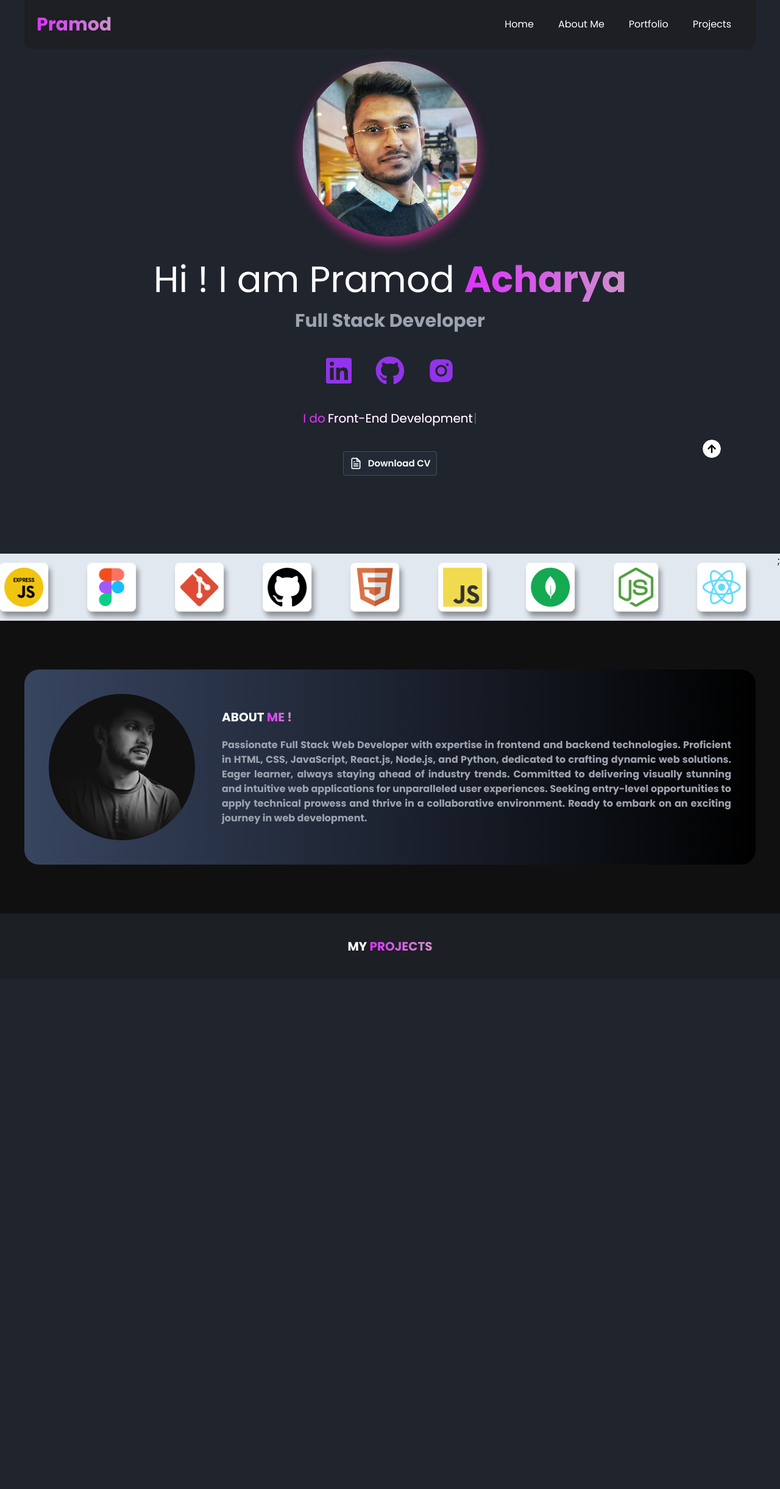
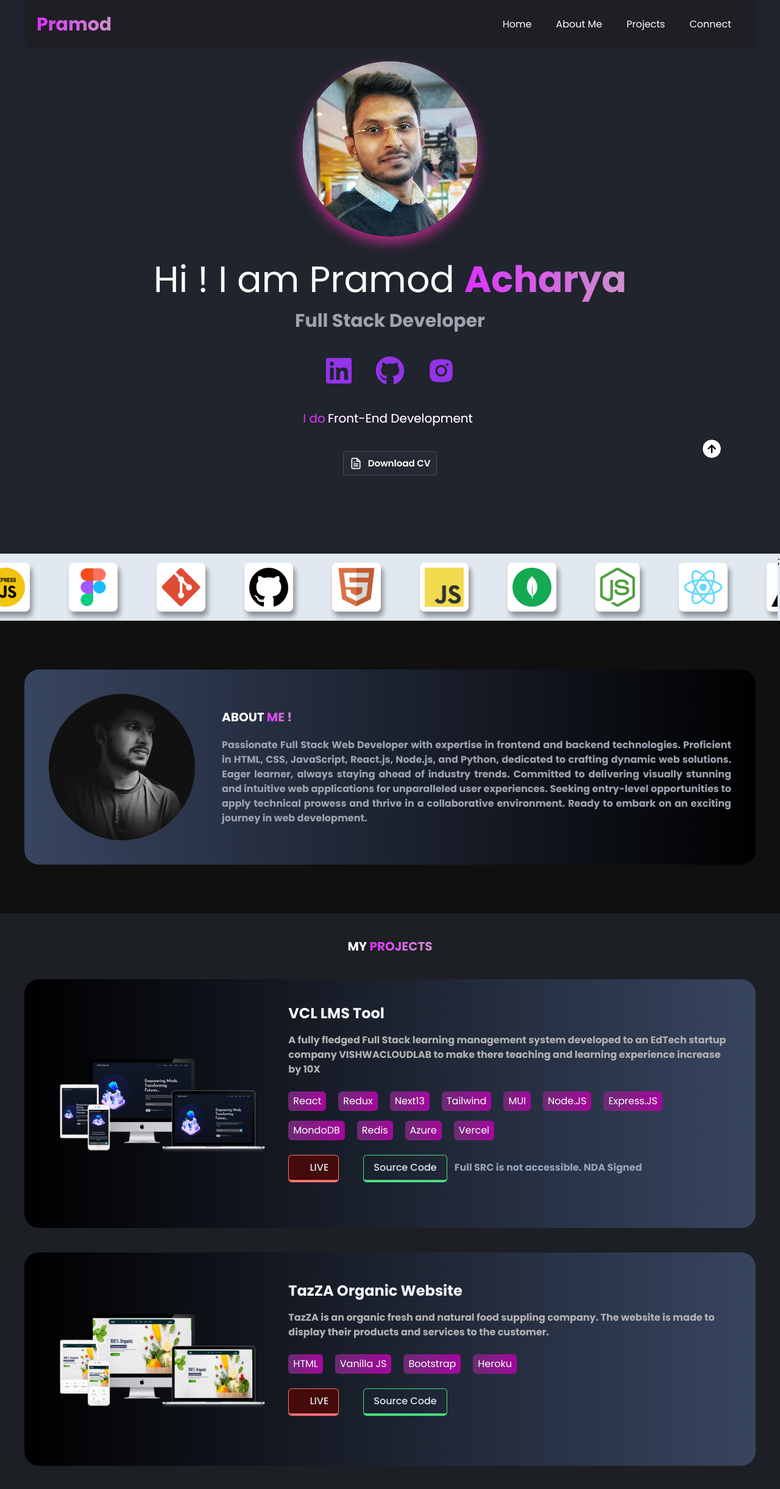
Before and after one commit to PramodAcharya808/Pramod-Acharya-Portfolio-Official, a React (Vite) app: page / in a window 1280 px wide. Shown: the whole page at 61% size. Before the commit the page ends 1606 px from the top, so only its background shows below. Built offline with nearby package versions, Linux system fonts and the light colour scheme.

Commit message:
project sections started

```diff
--- a/src/App.jsx
+++ b/src/App.jsx
@@ -4,6 +4,7 @@ import About from "./components/About/About";
 import SkillScroll from "./components/Skills/SkillScroll";
 import ScrollTop from "./components/ScrollTopBtn/ScrollTop";
 import Project from "./components/Projects/Project";
+
 function App() {
   return (
     <>
--- a/src/components/About/About.jsx
+++ b/src/components/About/About.jsx
@@ -3,13 +3,16 @@ import aboutDp from "../../assets/about-dp.jpg";
 
 function About() {
   return (
-    <section className="aboutSection bg-[#101010] text-center md:py-20">
+    <section
+      className="aboutSection bg-[#101010] text-center md:py-20"
+      id="aboutMe"
+    >
       <div className="aboutWrapper max-h[1200px] mx-auto box-border flex max-w-[1200px] flex-col items-center  justify-center space-y-11  bg-aboutBg p-10 md:flex-row md:space-x-11 md:space-y-0 md:rounded-3xl">
         <img src={aboutDp} className="h-60 w-60 rounded-full" />
-        <p className="text-justify font-bold text-gray-400 ">
-          <h1 className=" mb-5 text-center text-xl font-bold uppercase text-white md:text-left">
+        <h3 className="text-justify font-bold text-gray-400 ">
+          <p className=" mb-5 text-center text-xl font-bold uppercase text-white md:text-left">
             About <span className="primary-color">Me !</span>
-          </h1>
+          </p>
           Passionate Full Stack Web Developer with expertise in frontend and
           backend technologies. Proficient in HTML, CSS, JavaScript, React.js,
           Node.js, and Python, dedicated to crafting dynamic web solutions.
@@ -18,7 +21,7 @@ function About() {
           unparalleled user experiences. Seeking entry-level opportunities to
           apply technical prowess and thrive in a collaborative environment.
           Ready to embark on an exciting journey in web development.
-        </p>
+        </h3>
       </div>
     </section>
   );
--- a/src/components/Navbar/Navbar.jsx
+++ b/src/components/Navbar/Navbar.jsx
@@ -18,18 +18,21 @@ const Navbar = () => {
       </h1>
       <div className="deskNav  hidden h-12 items-center justify-between  md:flex">
         <ul className="navList flex">
-          <li className="cursor-pointer p-5 transition-all hover:animate-ping hover:font-bold">
+          <a className="cursor-pointer p-5 transition-all hover:animate-ping hover:font-bold">
             Home
-          </li>
-          <li className="cursor-pointer p-5 transition-all hover:animate-ping hover:font-bold">
+          </a>
+          <a
+            className="cursor-pointer p-5 transition-all hover:animate-ping hover:font-bold"
+            href="#aboutMe"
+          >
             About Me
-          </li>
-          <li className="cursor-pointer p-5 transition-all hover:animate-ping hover:font-bold">
-            Portfolio
-          </li>
-          <li className="cursor-pointer p-5 transition-all hover:animate-ping hover:font-bold">
+          </a>
+          <a className="cursor-pointer p-5 transition-all hover:animate-ping hover:font-bold">
             Projects
-          </li>
+          </a>
+          <a className="cursor-pointer p-5 transition-all hover:animate-ping hover:font-bold">
+            Connect
+          </a>
         </ul>
       </div>
 
@@ -54,8 +57,8 @@ const Navbar = () => {
         <ul className="navList space-y-10 p-5 text-xl">
           <li className="cursor-pointer">Home</li>
           <li className="cursor-pointer">About Me</li>
-          <li className="cursor-pointer">Portfolio</li>
           <li className="cursor-pointer">Projects</li>
+          <li className="cursor-pointer">Connect</li>
         </ul>
       </div>
     </nav>
--- a/src/components/Projects/Project.jsx
+++ b/src/components/Projects/Project.jsx
@@ -1,14 +1,13 @@
 import React from "react";
+import ProjectCard from "./ProjectCard";
 
 const Project = () => {
   return (
-    <section className="projectSection bg-[#1C1F24] py-10 font-bold text-white">
+    <section className="projectSection space-y-10 bg-[#1C1F24] py-10 font-bold text-white">
       <h1 className="headding text-center text-xl uppercase">
         My <span className="primary-color">Projects</span>
       </h1>
-      <div className="projectCard">
-
-      </div>
+      <ProjectCard />
     </section>
   );
 };
--- /dev/null
+++ b/src/components/Projects/ProjectCard.jsx
@@ -0,0 +1,59 @@
+import React from "react";
+import { projectData } from "./projectData";
+
+export default function ProjectCard() {
+  return (
+    <div className="cardSection mx-auto max-w-[1200px] space-y-10">
+      {projectData.map((projects) => {
+        return (
+          <div
+            className="cards bg-aboutBgRight a flex min-h-[350px] flex-col items-center space-x-5 rounded-3xl p-10 md:flex-row"
+            key={projects.id}
+          >
+            <img src={projects.mockup} className="md:h-1/2 md:w-1/3" />
+
+            <div className="content my-5 space-y-6 md:my-0 md:space-y-4">
+              <p className="title text-2xl text-slate-100">{projects.title}</p>
+              <p className="desc text-[#b2b2b2] ">{projects.description}</p>
+              <div className="toolsUsed flex flex-wrap">
+                {projects.tools.map((tools) => {
+                  return (
+                    <p
+                      className="tools bg-primary-color my-2 me-5 rounded-md px-2 py-1 font-normal"
+                      key={tools}
+                    >
+                      {tools}
+                    </p>
+                  );
+                })}
+              </div>
+
+              <div className="buttons box-border h-20 space-x-10 ">
+                <a href={projects.live} target="blank">
+                  <button className="group relative overflow-hidden rounded-md border border-b-4 border-red-400 bg-red-950 px-4 py-2 font-medium text-slate-200 outline-none duration-300 hover:border-b hover:border-t-4 hover:brightness-150 active:opacity-75">
+                    <span className="absolute -top-[150%] left-0 inline-flex h-[5px] w-80 rounded-md bg-red-400 opacity-50 shadow-[0_0_10px_10px_rgba(0,0,0,0.3)] shadow-red-400 duration-500 group-hover:top-[150%]"></span>
+                    <span className="animate-ping">◉</span> LIVE
+                  </button>
+                </a>
+
+                <a href={projects.sourcecode} target="blank">
+                  <button className="bg-greAen-950 group relative overflow-hidden rounded-md border border-b-4 border-green-400 px-4 py-2 font-medium text-slate-200 outline-none duration-300 hover:border-b hover:border-t-4 hover:brightness-150 active:opacity-75 ">
+                    <span className="absolute -top-[150%] left-0 inline-flex h-[5px] w-80 rounded-md bg-green-400 opacity-50 shadow-[0_0_10px_10px_rgba(0,0,0,0.3)] shadow-green-400 duration-500 group-hover:top-[150%]"></span>
+                    Source Code
+                  </button>
+                  {projects.id === 1 ? (
+                    <span className="my-5 block text-slate-400 md:mx-3 md:my-0 md:inline">
+                      Full SRC is not accessible. NDA Signed
+                    </span>
+                  ) : (
+                    ""
+                  )}
+                </a>
+              </div>
+            </div>
+          </div>
+        );
+      })}
+    </div>
+  );
+}
--- a/src/components/Projects/projectData.js
+++ b/src/components/Projects/projectData.js
@@ -1,14 +1,13 @@
-import { MdDescription } from "react-icons/md";
-
-export default projectData = [
+export const projectData = [
   {
     id: 1,
-    title: "Vishwa Cloud Lab LMS Project",
+    title: "VCL LMS Tool",
     description:
-      "A fully fledged learning management system developed to an EdTech startup company VISHWACLOUDLAB to make there teaching and learning experience increase to 10X",
+      "A fully fledged Full Stack learning management system developed to an EdTech startup company VISHWACLOUDLAB to make there teaching and learning experience increase by 10X",
     mockup: "project-mockup/vcl-project.png",
     tools: [
       "React",
+      "Redux",
       "Next13",
       "Tailwind",
       "MUI",
@@ -19,5 +18,17 @@ export default projectData = [
       "Azure",
       "Vercel",
     ],
+    live: "https://www.vishwacloudlab.com/",
+    sourcecode: "https://github.com/Workspace-2023/client",
+  },
+  {
+    id: 2,
+    title: "TazZA Organic Website",
+    description:
+      "TazZA is an organic fresh and natural food suppling company. The website is made to display their products and services to the customer.",
+    mockup: "project-mockup/tazza-project.png",
+    tools: ["HTML", "Vanilla JS", "Bootstrap", "Heroku"],
+    live: "https://taazorganic.netlify.app/",
+    sourcecode: "https://github.com/PramodAcharya808/TaAZ-Organic-Store",
   },
 ];
--- a/src/index.css
+++ b/src/index.css
@@ -5,6 +5,9 @@
 
 /* *Create custome scroll bar */
 
+html {
+  scroll-behavior: smooth;
+}
 
 body {
   background-color: #20242d;
--- a/tailwind.config.js
+++ b/tailwind.config.js
@@ -16,6 +16,8 @@ export default {
       backgroundImage: {
         aboutBg:
           "linear-gradient(90deg, rgba(56,69,96,1) 0%, rgba(0,0,0,1) 100%)",
+        aboutBgRight:
+          "linear-gradient(-90deg,  rgba(56,69,96,1) 0%, rgba(0,0,0,1) 100%);",
       },
     },
   },
```
Also changed, not shown: public/project-mockup/tazza-project.png (added), public/project-mockup/vcl-project.png.
